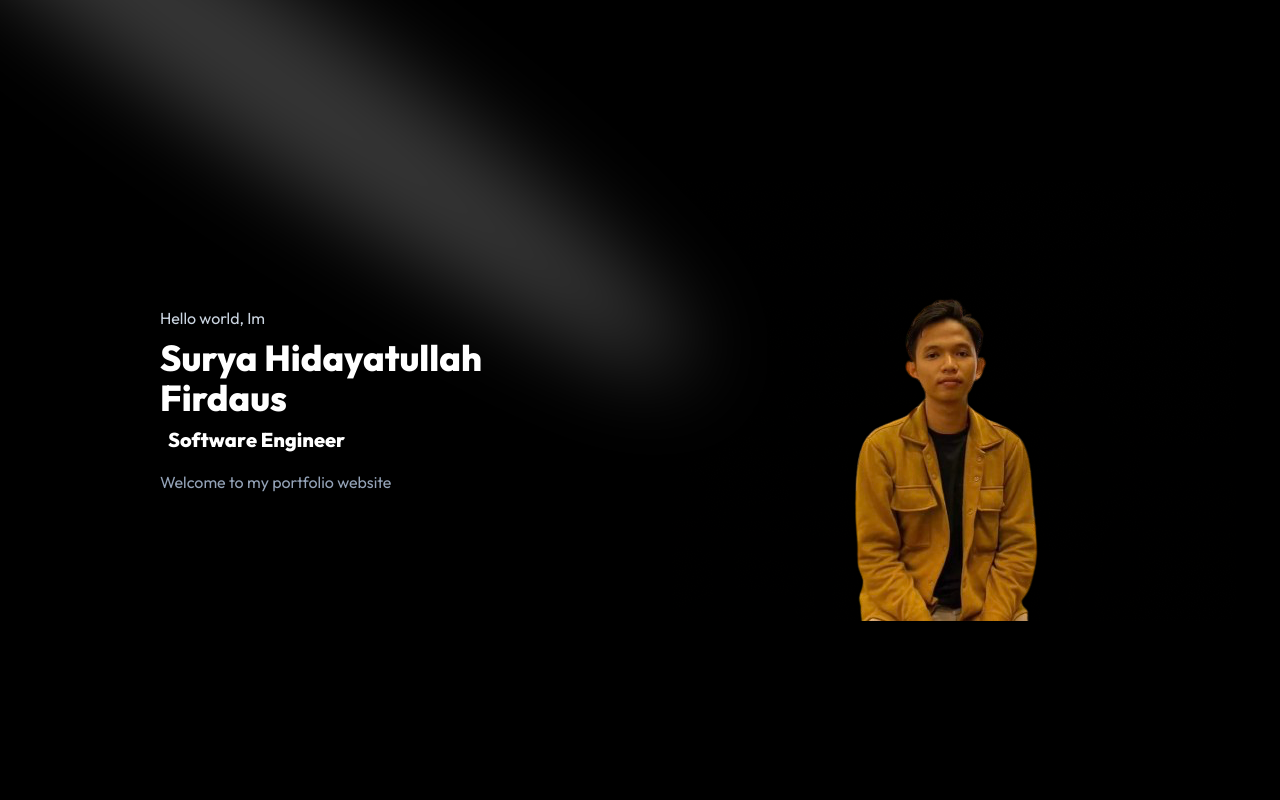
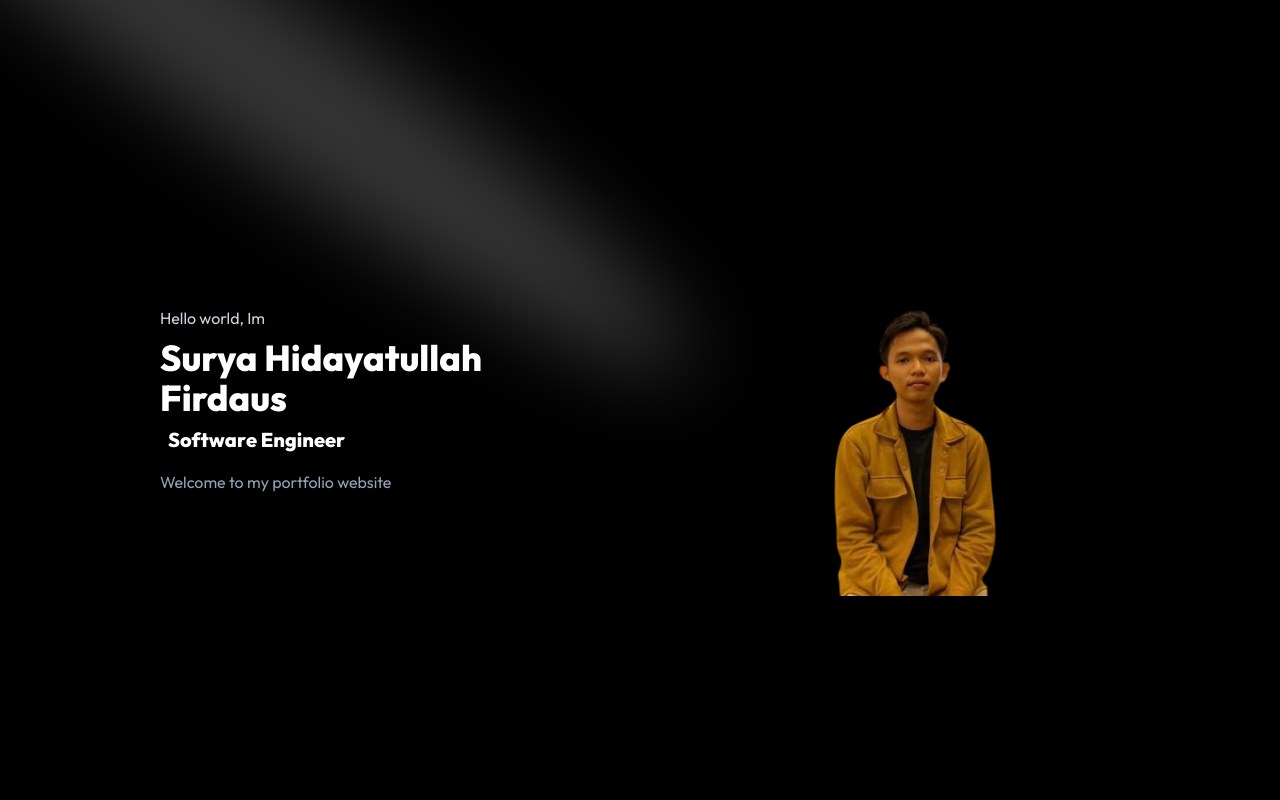
Before and after one commit to SuryaHidayat93/tes, a Next.js app: page / in a window 1280 px wide. Shown: the top 800 px of the page. Built offline with nearby package versions, Linux system fonts and the light colour scheme.

Commit message:
bismillah

```diff
--- a/src/components/Home.tsx
+++ b/src/components/Home.tsx
@@ -4,6 +4,7 @@ import React, { useEffect } from "react";
 import { FlipWords } from "@/components/ui/flip-words";
 import { Spotlight } from "@/components/ui/spotlight";
 import { motion } from "framer-motion";  // Import motion dari framer-motion
+import Image from "next/image";
 
 export function Dashboard() {
     const words = ["Frontend Developer", "Software Engineer"];
@@ -40,10 +41,12 @@ export function Dashboard() {
                 animate={{ x: 0, opacity: 1 }}    // Akhirnya di posisi normal
                 transition={{ duration: 1 }}       // Durasi animasi
             >
-                <img
+                <Image
                     src="/images/surya.png"
                     alt="Surya Hidayatullah Firdaus"
                     className="max-w-full h-auto rounded-lg shadow-lg"
+                    width={500}  // Set the width of the image
+                    height={500}
                 />
             </motion.div>
         </div>
--- a/src/components/about.tsx
+++ b/src/components/about.tsx
@@ -4,6 +4,7 @@ import { useState, useEffect, useRef } from "react";
 import { InfiniteMovingCards } from "@/components/ui/infinite-moving-cards";
 import { AnimatedTooltip } from "@/components/ui/animated-tooltip";
 import { motion } from "framer-motion";  // Import motion dari framer-motion
+import Image from "next/image";
 
 interface TextChar {
     char: string;
@@ -127,14 +128,21 @@ export default function About() {
         <div ref={aboutRef} className="flex flex-col md:flex-row items-center justify-center min-h-screen bg-backgroud px-4 md:px-0">
             <div className="flex flex-col items-center md:items-end justify-center w-full md:w-1/2 h-auto md:h-[100vh] mb-8 md:mb-0">
                 {/* Gambar dengan animasi pergerakan masuk saat di-scroll */}
-                <motion.img
-                    src="/images/a.png"
-                    alt="About Me"
-                    className="transition duration-300 ease-in-out transform w-64 md:w-96 h-auto hover:grayscale-0 grayscale md:mr-28"
+                <motion.div
                     initial={{ opacity: 0, x: 100 }} // Mulai dari opacity 0 dan sedikit bergeser
                     animate={{ opacity: hasScrolledIntoView ? 1 : 0, x: hasScrolledIntoView ? 0 : 100 }} // Animasi menuju posisi normal
                     transition={{ duration: 1 }} // Durasi animasi
-                />
+                    className="w-64 md:w-96 h-auto hover:grayscale-0 grayscale md:mr-28"
+                >
+                    <Image
+                        src="/images/a.png"
+                        alt="About Me"
+                        width={400} // Tentukan ukuran lebar yang sesuai
+                        height={400} // Tentukan ukuran tinggi yang sesuai
+                        className="transition duration-300 ease-in-out transform"
+                    />
+                </motion.div>
+
             </div>
             <div className="flex flex-col items-center md:items-start justify-center w-full md:w-1/2 h-auto md:h-[100vh]">
                 <div className="flex flex-col items-center md:items-start md:ml-28 gap-5 w-full max-w-[500px]">
```
